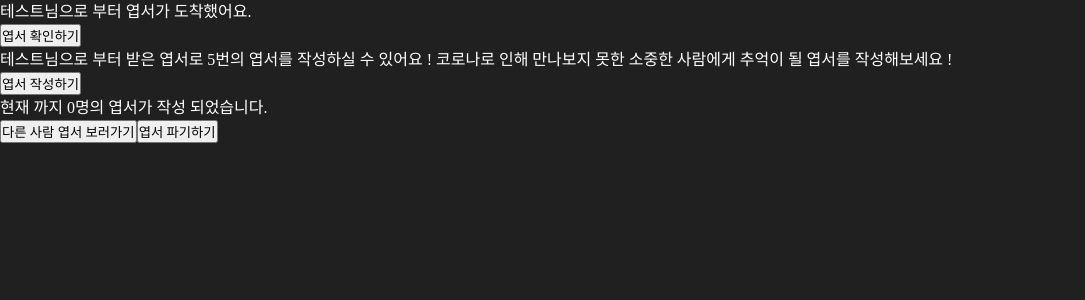
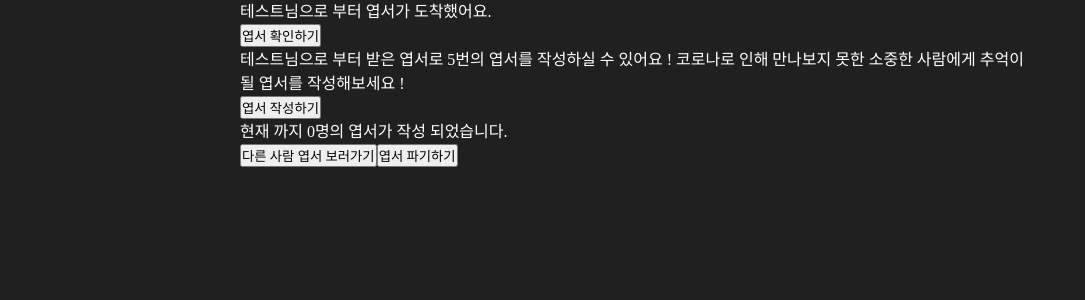
Before and after one commit to CodeSoom/project-react-3-2Zero1, a React app: page / in a window 1280 px wide. Shown: the top 300 px of the page, without its empty margins (0-1085 px from the left). Built offline with nearby package versions, Linux system fonts and the light colour scheme.

Commit message:
Set App default css structrue
1. set charset and viewport in index.html
2. set default css in glocal.css
3. make DefaultLayout.js and Title.js to use commonly for layout

```diff
--- a/index.html
+++ b/index.html
@@ -28,6 +28,8 @@
       }(window.location))
     </script>
     <!-- End Single Page Apps for GitHub Pages -->
+    <meta charset="UTF-8">
+    <meta name="viewport" content="width=device-width, initial-scale=1">
   </head>
   <body>
     <div id="app"></div>
--- a/src/assets/css/global.css
+++ b/src/assets/css/global.css
@@ -3,6 +3,8 @@
   padding: 0;
   box-sizing: border-box;
 }
+
+html, body, #app { height:100% }
 
 body {
   font-size: 16px;
@@ -10,6 +12,8 @@
   background: #202020;
   color: #FFFFFF;
   word-break: keep-all;
+  max-width: 800px;
+  margin: 0 auto 0 auto;
 }
 
 body, input, button, textarea, select {
```
Also changed, not shown: src/style/DefaultLayout.js (added, +8 -0 lines), src/style/Title.js (added, +9 -0 lines).
